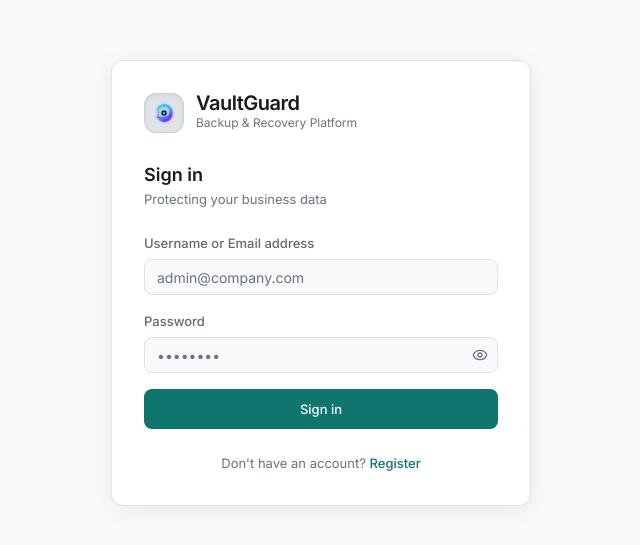
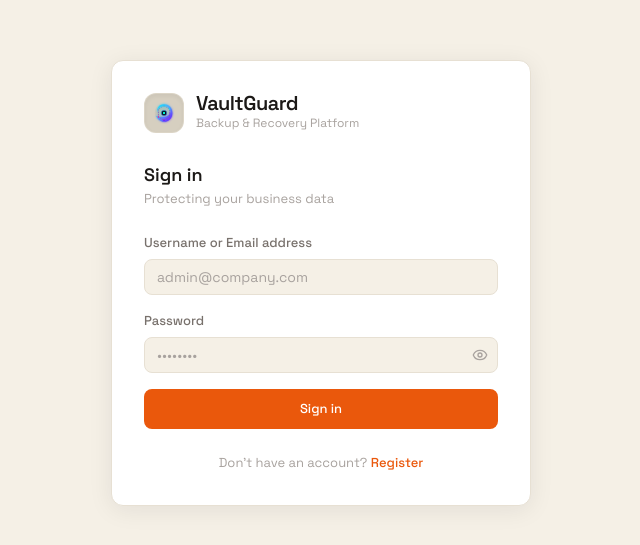
Before and after one commit to Sri20112001/db-backup-app, a React (Vite) app in the folder client/: page /vaultguard/login in a window 1280 px wide. Shown: the part 117-662 px from the top of the page, without its empty margins (319-959 px from the left). Built offline with nearby package versions, Linux system fonts and the light colour scheme; no server answers.

Commit message:
feat: migrate application theme to Physical Workbench / Cyberdeck Night styles

```diff
--- a/client/index.html
+++ b/client/index.html
@@ -7,7 +7,7 @@
     <title>VaultGuard — Backup & Recovery</title>
     <link rel="preconnect" href="https://fonts.googleapis.com" />
     <link rel="preconnect" href="https://fonts.gstatic.com" crossorigin />
-    <link href="https://fonts.googleapis.com/css2?family=Geist:wght@400;500;600;700&family=Inter:wght@400;500;600;700&family=JetBrains+Mono:wght@400;500&display=swap" rel="stylesheet" />
+    <link href="https://fonts.googleapis.com/css2?family=Space+Grotesk:wght@400;500;600;700&family=Inter:wght@400;500;600;700&family=JetBrains+Mono:wght@400;500&display=swap" rel="stylesheet" />
   </head>
   <body>
     <div id="root"></div>
--- a/client/src/index.css
+++ b/client/src/index.css
@@ -1,164 +1,137 @@
 @import "tailwindcss";
+
+@custom-variant dark (&:where(.dark, .dark *));
 
 @theme {
   /* ========================================================
-     LIGHT THEME
-     Clean White / Cool Gray / Teal
+     SURFACES (Physical Workbench / Paper)
      ======================================================== */
-
-  /* Surfaces */
-  --color-surface: #f7f8fa;
-  --color-surface-dim: #eceff2;
+  --color-surface: #faf7f0;
+  --color-surface-dim: #e7e0d3;
   --color-surface-bright: #ffffff;
 
   --color-surface-container-lowest: #ffffff;
-  --color-surface-container-low: #f9fafb;
-  --color-surface-container: #f1f3f5;
-  --color-surface-container-high: #e7eaee;
-  --color-surface-container-highest: #dfe3e8;
-
-  /* Text */
-  --color-on-surface: #171a1f;
-  --color-on-surface-variant: #606873;
-
-  /* Inverse */
-  --color-inverse-surface: #20242a;
-  --color-inverse-on-surface: #f7f8fa;
-
-  /* Borders */
-  --color-outline: #6b7280;
-  --color-outline-variant: #9ca3af;
-
+  --color-surface-container-low: #f5f0e6;
+  --color-surface-container: #f0ebd9;
+  --color-surface-container-high: #e7e0d3;
+  --color-surface-container-highest: #d6cfc0;
 
   /* ========================================================
-     PRIMARY
-     Muted Deep Teal
+     TEXT
      ======================================================== */
+  --color-on-surface: #1c1917;
+  --color-on-surface-variant: #78716c;
 
-  --color-surface-tint: #0f766e;
+  --color-inverse-surface: #1c1917;
+  --color-inverse-on-surface: #faf7f0;
 
-  --color-primary: #0f766e;
+  /* ========================================================
+     BORDERS
+     ======================================================== */
+  --color-outline: #a8a29e;
+  --color-outline-variant: #e7e0d3;
+
+  /* ========================================================
+     PRIMARY (Accent / Orange)
+     ======================================================== */
+  --color-surface-tint: #ea580c;
+
+  --color-primary: #ea580c;
   --color-on-primary: #ffffff;
 
-  --color-primary-container: #ccfbf1;
-  --color-on-primary-container: #134e4a;
+  --color-primary-container: #ffedd5;
+  --color-on-primary-container: #9a3412;
 
-  --color-inverse-primary: #5eead4;
-
+  --color-inverse-primary: #fdba74;
 
   /* ========================================================
-     SECONDARY
-     Slate
+     SECONDARY (Stone / Muted)
      ======================================================== */
-
-  --color-secondary: #475569;
+  --color-secondary: #78716c;
   --color-on-secondary: #ffffff;
 
-  --color-secondary-container: #e2e8f0;
-  --color-on-secondary-container: #1e293b;
-
+  --color-secondary-container: #e7e0d3;
+  --color-on-secondary-container: #1c1917;
 
   /* ========================================================
-     TERTIARY
-     Muted Blue
+     TERTIARY (Amber)
      ======================================================== */
-
-  --color-tertiary: #2563eb;
+  --color-tertiary: #d97706;
   --color-on-tertiary: #ffffff;
 
-  --color-tertiary-container: #dbeafe;
-  --color-on-tertiary-container: #1e3a8a;
-
+  --color-tertiary-container: #fef3c7;
+  --color-on-tertiary-container: #92400e;
 
   /* ========================================================
      ERROR
      ======================================================== */
-
-  --color-error: #c2413b;
+  --color-error: #dc2626;
   --color-on-error: #ffffff;
-
   --color-error-container: #fee2e2;
   --color-on-error-container: #7f1d1d;
-
 
   /* ========================================================
      SUCCESS
      ======================================================== */
-
-  --color-success: #15803d;
+  --color-success: #16a34a;
   --color-success-container: #dcfce7;
   --color-on-success-container: #14532d;
-
 
   /* ========================================================
      WARNING
      ======================================================== */
-
-  --color-warning: #b45309;
+  --color-warning: #d97706;
   --color-warning-container: #fef3c7;
   --color-on-warning-container: #78350f;
-
 
   /* ========================================================
      INFO
      ======================================================== */
-
-  --color-info: #0369a1;
+  --color-info: #0ea5e9;
   --color-info-container: #e0f2fe;
   --color-on-info-container: #0c4a6e;
-
 
   /* ========================================================
      INACTIVE
      ======================================================== */
-
-  --color-inactive: #6b7280;
-  --color-inactive-container: #f3f4f6;
-  --color-on-inactive-container: #374151;
-
+  --color-inactive: #a8a29e;
+  --color-inactive-container: #f5f0e6;
+  --color-on-inactive-container: #44403c;
 
   /* ========================================================
      FIXED
      ======================================================== */
+  --color-primary-fixed: #ffedd5;
+  --color-primary-fixed-dim: #fdba74;
+  --color-on-primary-fixed: #431407;
+  --color-on-primary-fixed-variant: #9a3412;
 
-  --color-primary-fixed: #ccfbf1;
-  --color-primary-fixed-dim: #99f6e4;
-  --color-on-primary-fixed: #042f2e;
-  --color-on-primary-fixed-variant: #115e59;
+  --color-secondary-fixed: #e7e0d3;
+  --color-secondary-fixed-dim: #d6cfc0;
+  --color-on-secondary-fixed: #1c1917;
+  --color-on-secondary-fixed-variant: #44403c;
 
-  --color-secondary-fixed: #e2e8f0;
-  --color-secondary-fixed-dim: #cbd5e1;
-  --color-on-secondary-fixed: #0f172a;
-  --color-on-secondary-fixed-variant: #334155;
-
-  --color-tertiary-fixed: #dbeafe;
-  --color-tertiary-fixed-dim: #bfdbfe;
-  --color-on-tertiary-fixed: #172554;
-  --color-on-tertiary-fixed-variant: #1d4ed8;
-
+  --color-tertiary-fixed: #fef3c7;
+  --color-tertiary-fixed-dim: #fcd34d;
+  --color-on-tertiary-fixed: #451a03;
+  --color-on-tertiary-fixed-variant: #92400e;
 
   /* ========================================================
      BACKGROUND
      ======================================================== */
-
-  --color-background: #f7f8fa;
-  --color-on-background: #171a1f;
-
-  --color-surface-variant: #dfe3e8;
-
+  --color-background: #faf7f0;
+  --color-on-background: #1c1917;
+  --color-surface-variant: #e7e0d3;
 
   /* ========================================================
      TYPOGRAPHY
      ======================================================== */
-
-  --font-sans: Inter, system-ui, sans-serif;
-  --font-mono: "JetBrains Mono", "Fira Code", monospace;
-
+  --font-sans: "Space Grotesk", "Inter", system-ui, sans-serif;
+  --font-mono: "JetBrains Mono", ui-monospace, monospace;
 
   /* ========================================================
      RADIUS
      ======================================================== */
-
   --radius-sm: 0.125rem;
   --radius: 0.25rem;
   --radius-md: 0.375rem;
@@ -167,198 +140,108 @@
   --radius-full: 9999px;
 }
 
-
 @layer base {
-  html,
-  body {
+  html, body {
     margin: 0;
     padding: 0;
     overscroll-behavior: none;
   }
-
   body {
     background-color: var(--color-surface);
     color: var(--color-on-surface);
     font-family: var(--font-sans);
     font-size: 14px;
     line-height: 20px;
-
     -webkit-font-smoothing: antialiased;
     -moz-osx-font-smoothing: grayscale;
   }
-
-  ::-webkit-scrollbar {
-    display: none;
-  }
-
-  * {
-    scrollbar-width: none;
-  }
+  ::-webkit-scrollbar { display: none; }
+  * { scrollbar-width: none; }
 }
 
-
 @layer utilities {
-  .font-mono {
-    font-family: var(--font-mono);
-  }
+  .font-mono { font-family: var(--font-mono); }
 }
 
+/* ========================================================
+   DARK THEME (Cyberdeck Night)
+   ======================================================== */
+.dark {
+  --color-surface: #121316;
+  --color-surface-dim: #0a0b0d;
+  --color-surface-bright: #1b1e22;
 
-/* ========================================================
-   DARK THEME
-   Graphite / Charcoal / Muted Teal
-   COMPLETELY INDEPENDENT
-   ======================================================== */
+  --color-surface-container-lowest: #0a0b0d;
+  --color-surface-container-low: #15171a;
+  --color-surface-container: #1b1e22;
+  --color-surface-container-high: #24272c;
+  --color-surface-container-highest: #2c3036;
 
-.dark {
+  --color-on-surface: #ece7df;
+  --color-on-surface-variant: #a39c90;
 
-  /* ======================================================
-     SURFACES
-     ====================================================== */
+  --color-inverse-surface: #ece7df;
+  --color-inverse-on-surface: #121316;
 
-  --color-surface: #101214;
-  --color-surface-dim: #0b0d0f;
-  --color-surface-bright: #24282c;
+  --color-outline: #78716c;
+  --color-outline-variant: #2c3036;
 
-  --color-surface-container-lowest: #080a0c;
-  --color-surface-container-low: #131619;
-  --color-surface-container: #191c20;
-  --color-surface-container-high: #202428;
-  --color-surface-container-highest: #292e33;
+  --color-surface-tint: #f59e0b;
 
+  --color-primary: #f59e0b;
+  --color-on-primary: #251a10;
+  --color-primary-container: #78350f;
+  --color-on-primary-container: #fde68a;
+  --color-inverse-primary: #b45309;
 
-  /* ======================================================
-     TEXT
-     ====================================================== */
+  --color-secondary: #a39c90;
+  --color-on-secondary: #121316;
+  --color-secondary-container: #24272c;
+  --color-on-secondary-container: #ece7df;
 
-  --color-on-surface: #e8eaed;
-  --color-on-surface-variant: #a6adb5;
+  --color-tertiary: #d97706;
+  --color-on-tertiary: #251a10;
+  --color-tertiary-container: #78350f;
+  --color-on-tertiary-container: #fef3c7;
 
-  --color-inverse-surface: #e8eaed;
-  --color-inverse-on-surface: #101214;
+  --color-error: #f87171;
+  --color-on-error: #450a0a;
+  --color-error-container: #7f1d1d;
+  --color-on-error-container: #fecaca;
 
-
-  /* ======================================================
-     BORDERS
-     ====================================================== */
-
-  --color-outline: #9ca3af;
-  --color-outline-variant: #4b5563;
-
-
-  /* ======================================================
-     PRIMARY
-     Muted Teal — NOT neon
-     ====================================================== */
-
-  --color-surface-tint: #2dd4bf;
-
-  --color-primary: #2dd4bf;
-  --color-on-primary: #062b28;
-
-  --color-primary-container: #115e59;
-  --color-on-primary-container: #ccfbf1;
-
-  --color-inverse-primary: #0f766e;
-
-
-  /* ======================================================
-     SECONDARY
-     Cool Gray
-     ====================================================== */
-
-  --color-secondary: #a3adb8;
-  --color-on-secondary: #171a1d;
-
-  --color-secondary-container: #30363c;
-  --color-on-secondary-container: #e1e5e9;
-
-
-  /* ======================================================
-     TERTIARY
-     Soft Blue
-     ====================================================== */
-
-  --color-tertiary: #7aa7d9;
-  --color-on-tertiary: #0b1b2d;
-
-  --color-tertiary-container: #27496d;
-  --color-on-tertiary-container: #d9eaff;
-
-
-  /* ======================================================
-     ERROR
-     ====================================================== */
-
-  --color-error: #f07167;
-  --color-on-error: #35100d;
-
-  --color-error-container: #7f2923;
-  --color-on-error-container: #ffd9d5;
-
-
-  /* ======================================================
-     SUCCESS
-     ====================================================== */
-
+  /* Status Colors */
   --color-success: #4ade80;
-  --color-success-container: rgba(74, 222, 128, 0.10);
+  --color-success-container: rgba(74, 222, 128, 0.15);
   --color-on-success-container: #86efac;
 
+  --color-warning: #fbbf24;
+  --color-warning-container: rgba(251, 191, 36, 0.15);
+  --color-on-warning-container: #fcd34d;
 
-  /* ======================================================
-     WARNING
-     ====================================================== */
+  --color-info: #38bdf8;
+  --color-info-container: rgba(56, 189, 248, 0.15);
+  --color-on-info-container: #7dd3fc;
 
-  --color-warning: #f2b84b;
-  --color-warning-container: rgba(242, 184, 75, 0.10);
-  --color-on-warning-container: #f6cf78;
+  --color-inactive: #a39c90;
+  --color-inactive-container: rgba(163, 156, 144, 0.15);
+  --color-on-inactive-container: #d6cfc0;
 
+  --color-primary-fixed: #fde68a;
+  --color-primary-fixed-dim: #fcd34d;
+  --color-on-primary-fixed: #451a03;
+  --color-on-primary-fixed-variant: #92400e;
 
-  /* ======================================================
-     INFO
-     ====================================================== */
+  --color-secondary-fixed: #e7e0d3;
+  --color-secondary-fixed-dim: #d6cfc0;
+  --color-on-secondary-fixed: #1c1917;
+  --color-on-secondary-fixed-variant: #44403c;
 
-  --color-info: #60b5d8;
-  --color-info-container: rgba(96, 181, 216, 0.10);
-  --color-on-info-container: #8bd1eb;
+  --color-tertiary-fixed: #fef3c7;
+  --color-tertiary-fixed-dim: #fde68a;
+  --color-on-tertiary-fixed: #451a03;
+  --color-on-tertiary-fixed-variant: #78350f;
 
-
-  /* ======================================================
-     INACTIVE
-     ====================================================== */
-
-  --color-inactive: #707780;
-  --color-inactive-container: rgba(112, 119, 128, 0.10);
-  --color-on-inactive-container: #aab0b7;
-
-
-  /* ======================================================
-     FIXED
-     ====================================================== */
-
-  --color-primary-fixed: #ccfbf1;
-  --color-primary-fixed-dim: #99f6e4;
-  --color-on-primary-fixed: #042f2e;
-  --color-on-primary-fixed-variant: #115e59;
-
-  --color-secondary-fixed: #e1e5e9;
-  --color-secondary-fixed-dim: #c4cbd2;
-  --color-on-secondary-fixed: #171a1d;
-  --color-on-secondary-fixed-variant: #3f474f;
-
-  --color-tertiary-fixed: #d9eaff;
-  --color-tertiary-fixed-dim: #a9c9e9;
-  --color-on-tertiary-fixed: #0b1b2d;
-  --color-on-tertiary-fixed-variant: #27496d;
-
-
-  /* ======================================================
-     BACKGROUND
-     ====================================================== */
-
-  --color-background: #101214;
-  --color-on-background: #e8eaed;
-
-  --color-surface-variant: #292e33;
+  --color-background: #121316;
+  --color-on-background: #ece7df;
+  --color-surface-variant: #24272c;
 }
```
